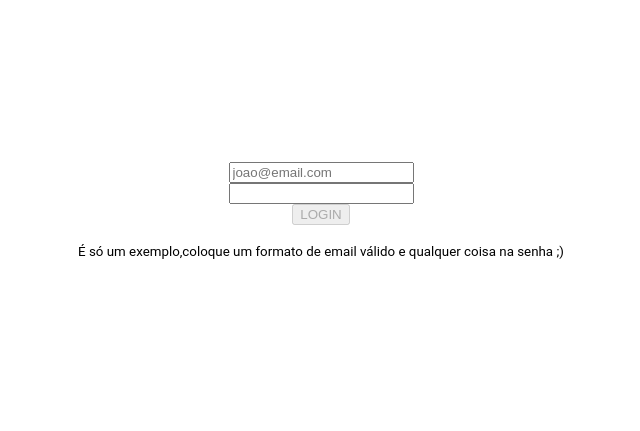
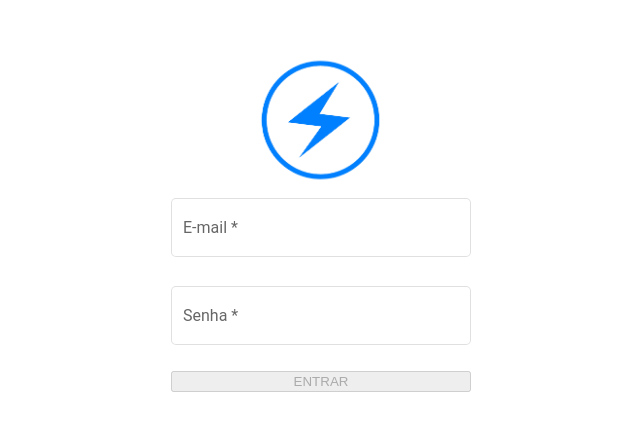
Before and after one commit to WaldiirNeto/standalone-components-angular, an Angular app: page / in a window 1280 px wide. Shown: the part 181-612 px from the top of the page, without its empty margins (319-959 px from the left). Built offline with nearby package versions, Linux system fonts and the light colour scheme.

Commit message:
encapsulamento do mat-form-field-component dinamico

```diff
--- a/src/app/app-routing.ts
+++ b/src/app/app-routing.ts
@@ -4,7 +4,8 @@ import { Routes } from '@angular/router';
 export const routes: Routes = [
   {
     path: '',
-    loadComponent: () => import('./pages/login/login.component').then(m => m.LoginComponent)
+    loadComponent: () => import('./pages/login/login.component').then(m => m.LoginComponent),
+    title: 'Login | APP Eventos'
   },
   {
     path: 'home',
--- a/src/app/app.component.ts
+++ b/src/app/app.component.ts
@@ -1,10 +1,10 @@
-import { Component } from "@angular/core";
-import { RouterModule } from "@angular/router";
+import { Component } from '@angular/core';
+import { RouterModule } from '@angular/router';
 @Component({
   selector: 'app-root',
   template: '<router-outlet></router-outlet>',
   standalone: true,
-  imports: [RouterModule]
+  imports: [RouterModule],
 })
 export class AppComponent {
   title = 'standalone-components';
--- a/src/app/pages/login/build-form.ts
+++ b/src/app/pages/login/build-form.ts
@@ -1,21 +1,21 @@
-import { UntypedFormControl, UntypedFormGroup, Validators } from '@angular/forms';
+import { FormControl, FormGroup, Validators } from '@angular/forms';
 
 interface FormLoginModel {
-  username: UntypedFormControl<string | null>;
-  password: UntypedFormControl<string | null>;
+  username: FormControl<string | null>;
+  password: FormControl<string | null>;
 }
 
 export class FormHelper {
-  protected form: UntypedFormGroup<FormLoginModel>;
+  protected form: FormGroup<FormLoginModel>;
 
   constructor() {
     this.formBuilder();
   }
 
   private formBuilder(): void {
-    this.form = new UntypedFormGroup<FormLoginModel>({
-      username: new UntypedFormControl('', [Validators.required]),
-      password: new UntypedFormControl('', [Validators.required]),
+    this.form = new FormGroup<FormLoginModel>({
+      username: new FormControl('', [Validators.required, Validators.email]),
+      password: new FormControl('', [Validators.required]),
     });
   }
 }
--- a/src/app/pages/login/login.component.html
+++ b/src/app/pages/login/login.component.html
@@ -1,8 +1,8 @@
 <section class="section-card">
+    <img width="400px;" src="assets/imgs/logo_test.png">
     <form class="section-card__form" [formGroup]="this.form" (submit)="this.authentication()">
-        <input type="email" placeholder="joao@email.com" formControlName="username" required>
-        <input type="password" formControlName="password" required>
-        <button color="primary" [disabled]="this.form.invalid">LOGIN</button>
+        <input-form label="E-mail" type="email" controlName="username" textError="E-mail inválido"></input-form>
+        <input-form label="Senha" type="password" controlName="password" textError="Senha obrigatória"></input-form>
+        <button mat-raised-button color="primary" type="submit" [disabled]="this.form.invalid">ENTRAR</button>
     </form>
-    <p><small>É só um exemplo,coloque um formato de email válido e qualquer coisa na senha ;)</small></p>
 </section>
--- a/src/app/pages/login/login.component.scss
+++ b/src/app/pages/login/login.component.scss
@@ -1,9 +1,20 @@
 @import "~src/assets/scss/mixins";
+
 .section-card {
     @include flex-dinamic(column, center, center);
     height: 100%;
 
     &__form {
         @include flex-dinamic(column, center);
+        width: 300px;
+
+        input-form {
+            width: 100%;
+        }
+
+        button {
+            width: 100%;
+        }
     }
+
 }
--- /dev/null
+++ b/src/app/shared/components/input-form/mat-form-field.component.html
@@ -0,0 +1,8 @@
+<ng-container [formGroup]="this.form">
+    <mat-form-field appearance="outline">
+        <mat-label>{{this.label}}</mat-label>
+        <input [type]="this.type" matInput [formControlName]="this.controlName">
+        <ng-content></ng-content>
+        <mat-error *ngIf="this.form.controls[this.controlName].invalid">{{this.textError}}</mat-error>
+    </mat-form-field>
+</ng-container>
--- /dev/null
+++ b/src/app/shared/components/input-form/mat-form-field.component.scss
@@ -0,0 +1,8 @@
+mat-form-field {
+    width: 100%;
+
+    .mat-form-field-subscript-wrapper {
+        display: flex;
+        justify-content: end;
+    }
+}
--- /dev/null
+++ b/src/app/shared/components/input-form/mat-form-field.component.ts
@@ -0,0 +1,38 @@
+import { CommonModule } from '@angular/common';
+import {
+  Component,
+  Input,
+  OnChanges,
+  OnInit,
+  SimpleChanges,
+} from '@angular/core';
+import {
+  ControlContainer,
+  FormGroup,
+  FormsModule,
+  ReactiveFormsModule,
+} from '@angular/forms';
+import { MatInputModule } from '@angular/material/input';
+
+@Component({
+  selector: 'input-form',
+  templateUrl: 'mat-form-field.component.html',
+  standalone: true,
+  imports: [CommonModule, FormsModule, ReactiveFormsModule, MatInputModule],
+  styleUrls: ['mat-form-field.component.scss'],
+})
+export class MatFormFieldComponent implements OnInit {
+  @Input() type: string;
+  @Input() label: string;
+  @Input() controlName: string;
+  @Input() textError: string;
+
+  form: FormGroup;
+
+  constructor(private controlContainer: ControlContainer) {}
+
+  ngOnInit() {
+    this.form = this.controlContainer.control as FormGroup;
+    console.log(this.form.value);
+  }
+}
--- a/src/index.html
+++ b/src/index.html
@@ -6,6 +6,7 @@
   <base href="/">
   <meta name="viewport" content="width=device-width, initial-scale=1">
   <link rel="icon" type="image/x-icon" href="favicon.ico">
+  <link href="https://fonts.googleapis.com/icon?family=Material+Icons" rel="stylesheet">
 </head>
 <body>
   <app-root></app-root>
--- a/src/main.ts
+++ b/src/main.ts
@@ -1,6 +1,6 @@
-
 import { enableProdMode, importProvidersFrom } from '@angular/core';
 import { bootstrapApplication } from '@angular/platform-browser';
+import { BrowserAnimationsModule } from '@angular/platform-browser/animations';
 import { RouterModule } from '@angular/router';
 import { routes } from './app/app-routing';
 import { AppComponent } from './app/app.component';
@@ -11,6 +11,7 @@ if (environment.production) {
 }
 bootstrapApplication(AppComponent, {
   providers: [
-    importProvidersFrom(RouterModule.forRoot(routes))
-  ]
-}).catch(err => console.error(err))
+    importProvidersFrom(RouterModule.forRoot(routes)),
+    importProvidersFrom(BrowserAnimationsModule),
+  ],
+}).catch((err) => console.error(err));
```
Also changed, not shown: src/app/pages/login/login.component.ts (+10 -2 lines), src/assets/imgs/logo_test.png (added).
